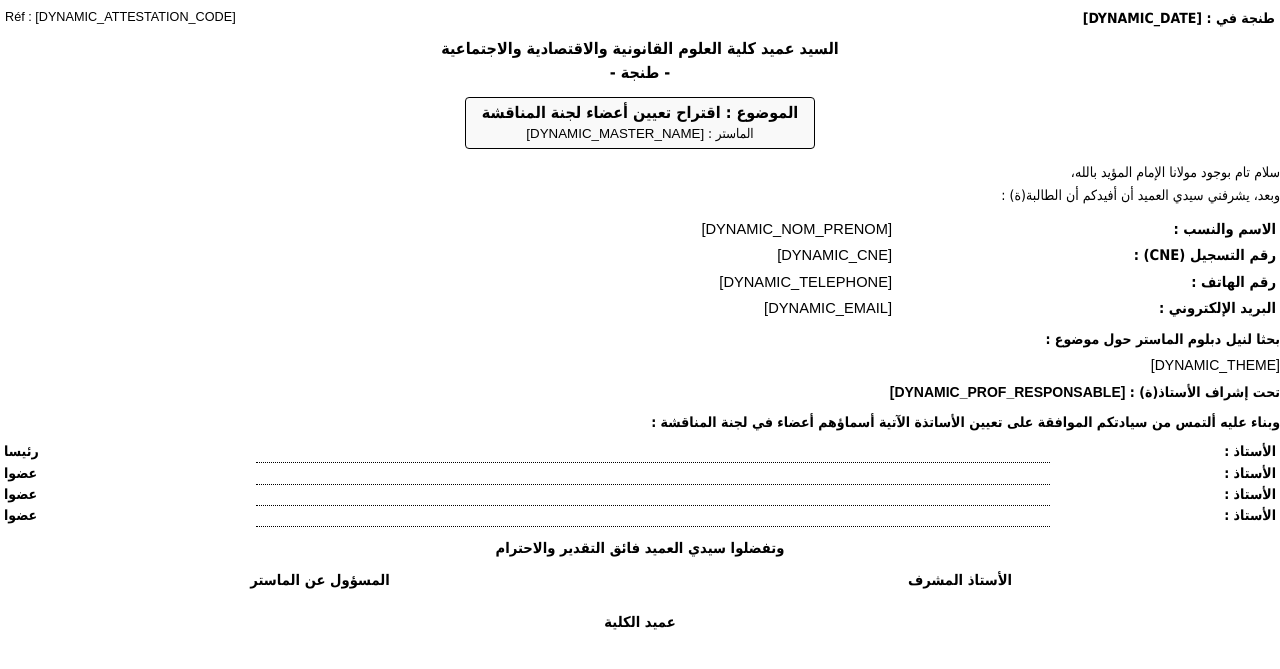
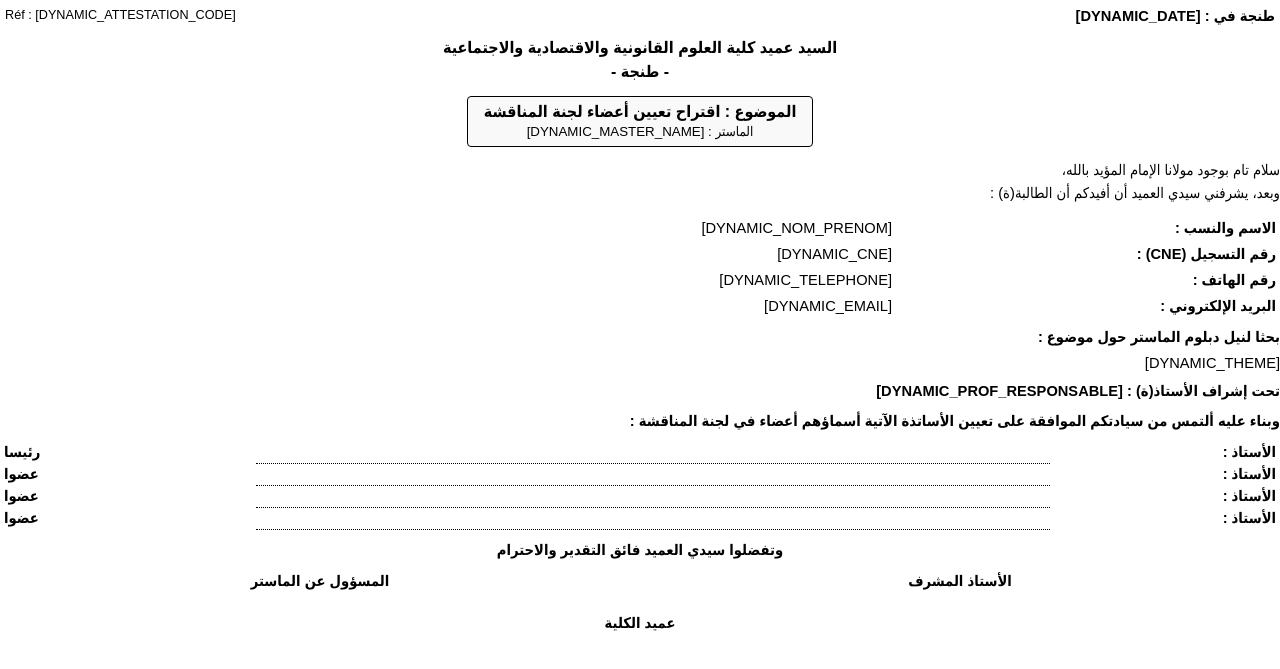
Before and after one commit to Hamza-Gomairi/masters_auto, a website: page template_formulaire_jury_ar.html in a window 1280 px wide. Shown: the part 83-752 px from the top of the page. Drawn offline with Linux system fonts and the light colour scheme.

Commit message:
Bump to v1.4 + slightly increase font size

```diff
--- a/template_formulaire_jury_ar.html
+++ b/template_formulaire_jury_ar.html
@@ -21,12 +21,12 @@
         }
 
         body {
-            font-family: Tahoma, Arial, "Segoe UI", sans-serif;
+            font-family: Arial, "Segoe UI", Tahoma, sans-serif;
             margin: 0;
             padding: 0;
             color: #000000;
-            line-height: 1.25;
-            font-size: 10.5pt;
+            line-height: 1.22;
+            font-size: 11pt;
             direction: rtl;
         }
 
@@ -112,7 +112,7 @@
 
         .intro-text {
             margin-bottom: 10px;
-            font-size: 10.5pt;
+            font-size: 11pt;
             line-height: 1.6;
         }
 
```
Also changed, not shown: public/index.html (+4 -4 lines), template_formulaire_jury.html (+3 -3 lines).
